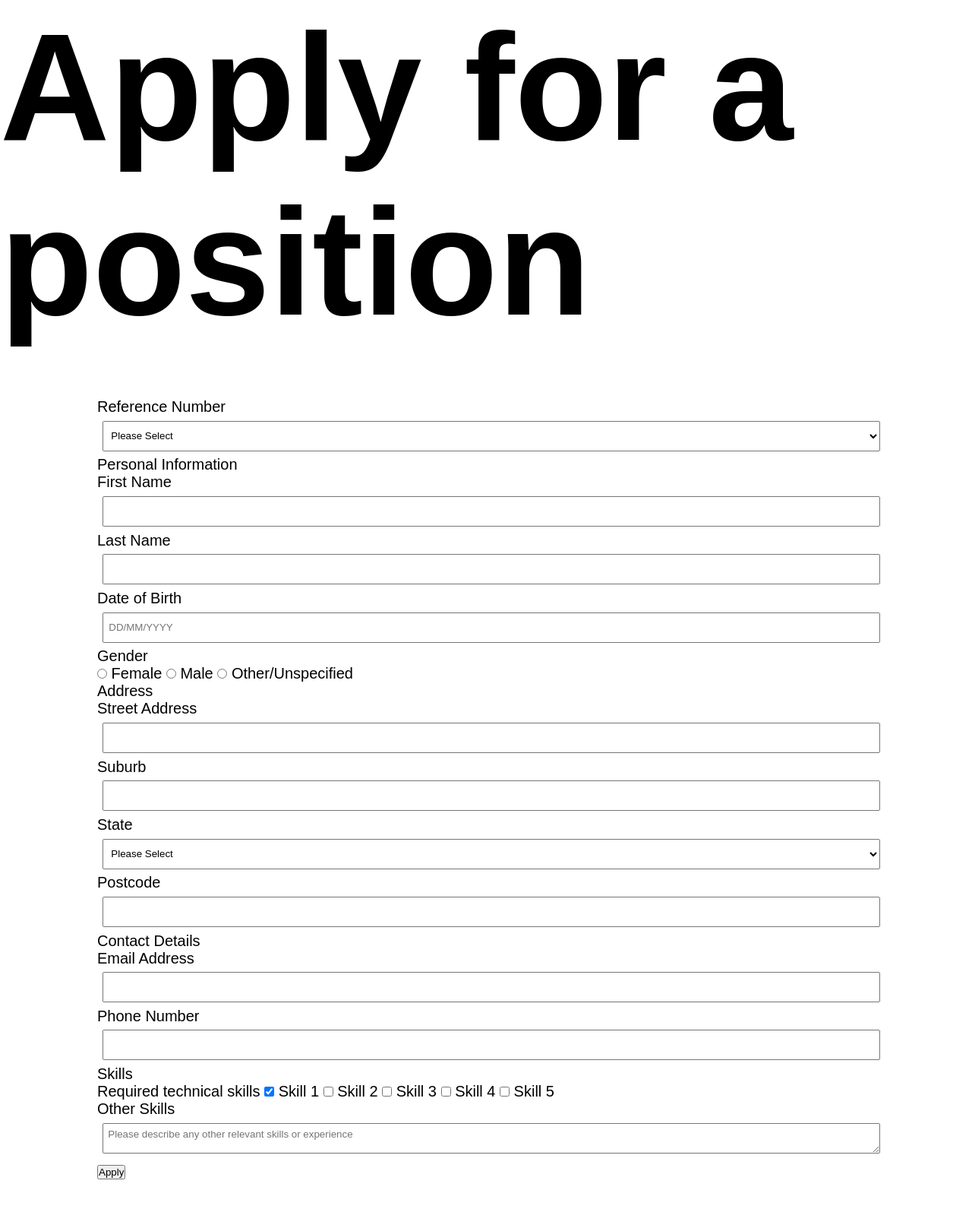
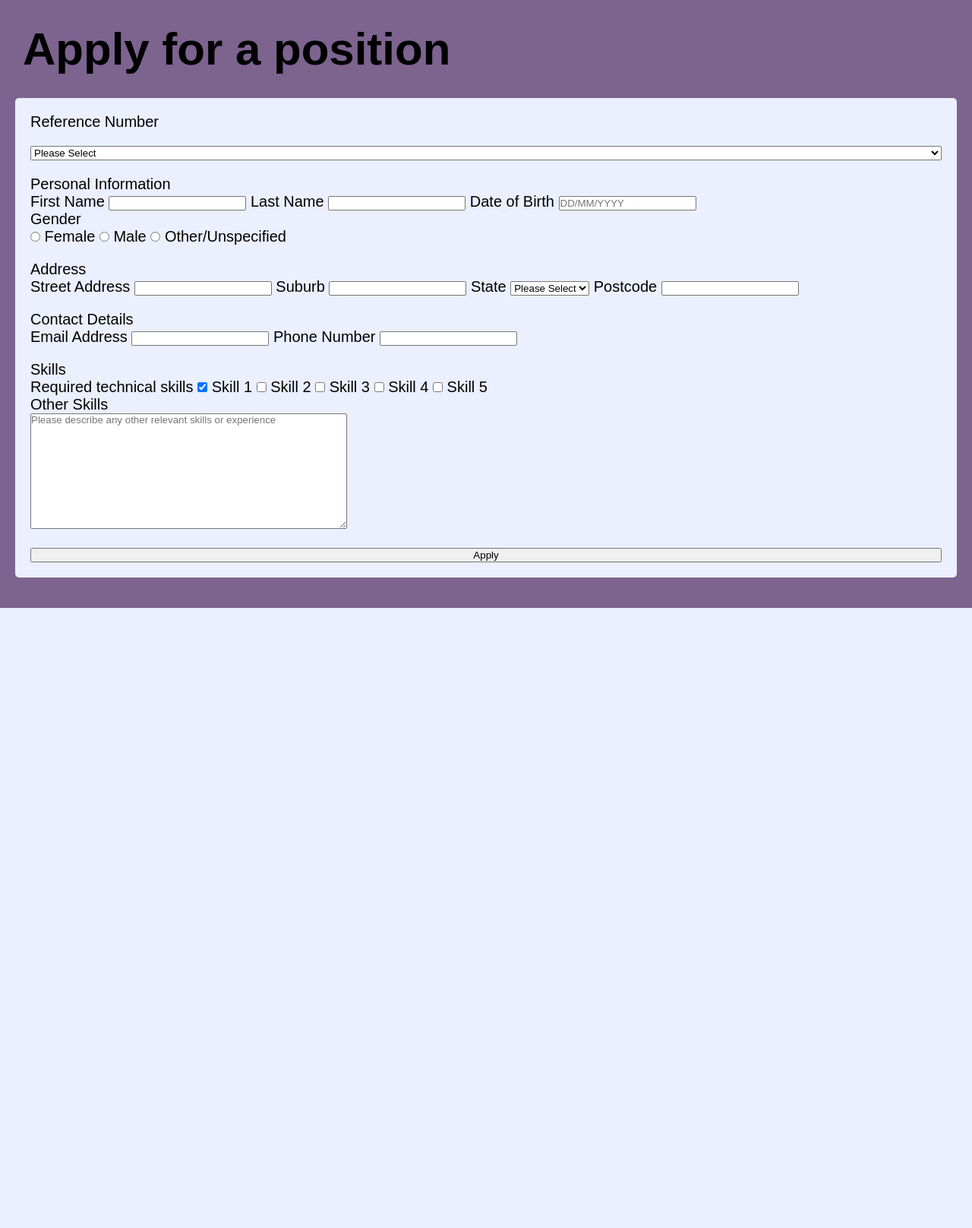
Before and after one commit to 102347055/webweavers-project-part1, a PHP site: page /apply.html in a window 1280 px wide. Shown: the whole page at 76% size. After the commit the page ends 800 px from the top, so only its background shows below. Run offline with PHP 8.4, Linux system fonts and the light colour scheme.

Commit message:
changes to apply styles - added flex property

```diff
--- a/project1/styles/styles.css
+++ b/project1/styles/styles.css
@@ -134,21 +134,37 @@ nav, header, article {
     flex:1;
 }
 
-
-
 /* apply page styles */
 
+#apply-body {
+    background-color: #7c648f;
+}
+
+#apply-heading {
+    font-size: 3em;
+    margin: 0.5em;
+}
+
+form {
+    background-color: #ebeffe;
+    border-radius: 5px;
+    display: flex;
+    flex-direction: column;
+    justify-content: space-evenly;
+    gap: 1em;
+    padding: 1em;
+    margin: 1em;
+}
+
+fieldset {
+    border: none;
+}
+
+/*
 select, input[type="text"], textarea {
     width: 100%;
     height: 3em;
     padding: 0.5em;
     margin: 0.5em;
 }
-
-fieldset {
-    border: none;
-}
-
-form {
-    margin: 5% 10%;
-}
+*/
```
